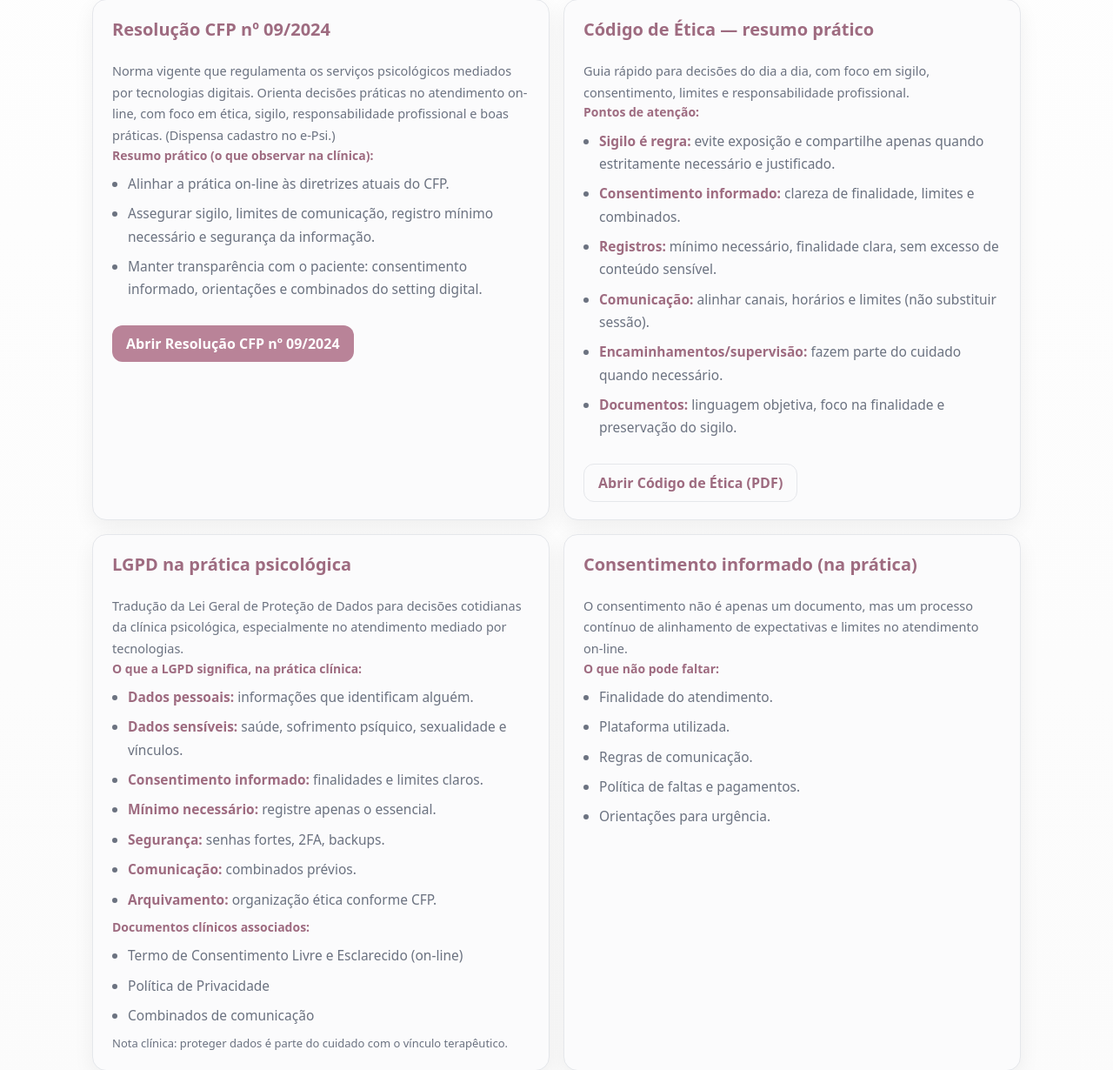
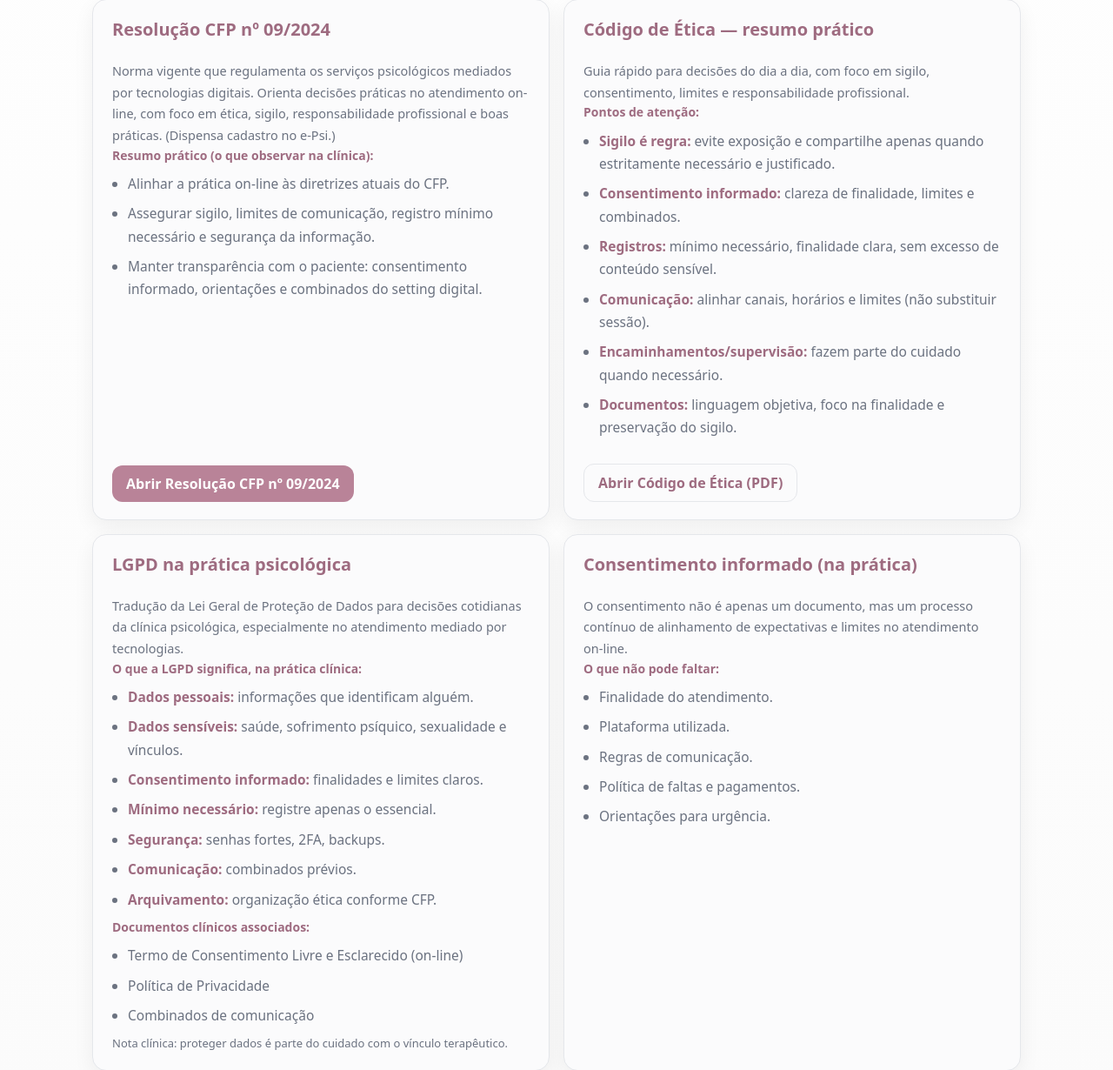
Before and after one commit to sabrinaandraderocha-cmyk/setting-psicoterapia-online, a FastAPI app: page /normas in a window 1280 px wide. Shown: the part 774-2004 px from the top of the page at 87% size. Run offline with FastAPI, Linux system fonts and the light colour scheme; the visitor is signed in with stand-in values (Sample User, id 1).

Commit message:
Update styles.css

```diff
--- a/app/static/styles.css
+++ b/app/static/styles.css
@@ -391,3 +391,27 @@ details summary {
   border-top: 1px solid #1f2937;
   color: #9ca3af;
 }
+/* =========================
+   Normas: grid específico (não mexe na Home)
+   ========================= */
+.norms-grid .card{
+  min-height: auto;      /* anula o min-height da Home */
+  height: 100%;          /* iguala alturas por linha */
+}
+
+.norms-grid{
+  align-items: stretch;  /* estica itens da linha */
+}
+
+.norms-grid .card{
+  display: flex;
+  flex-direction: column;
+}
+
+.norms-grid .card .content{
+  flex: 1;               /* conteúdo ocupa o meio */
+}
+
+.norms-grid .row{
+  margin-top: auto;      /* ações ficam no fim do card */
+}
```
